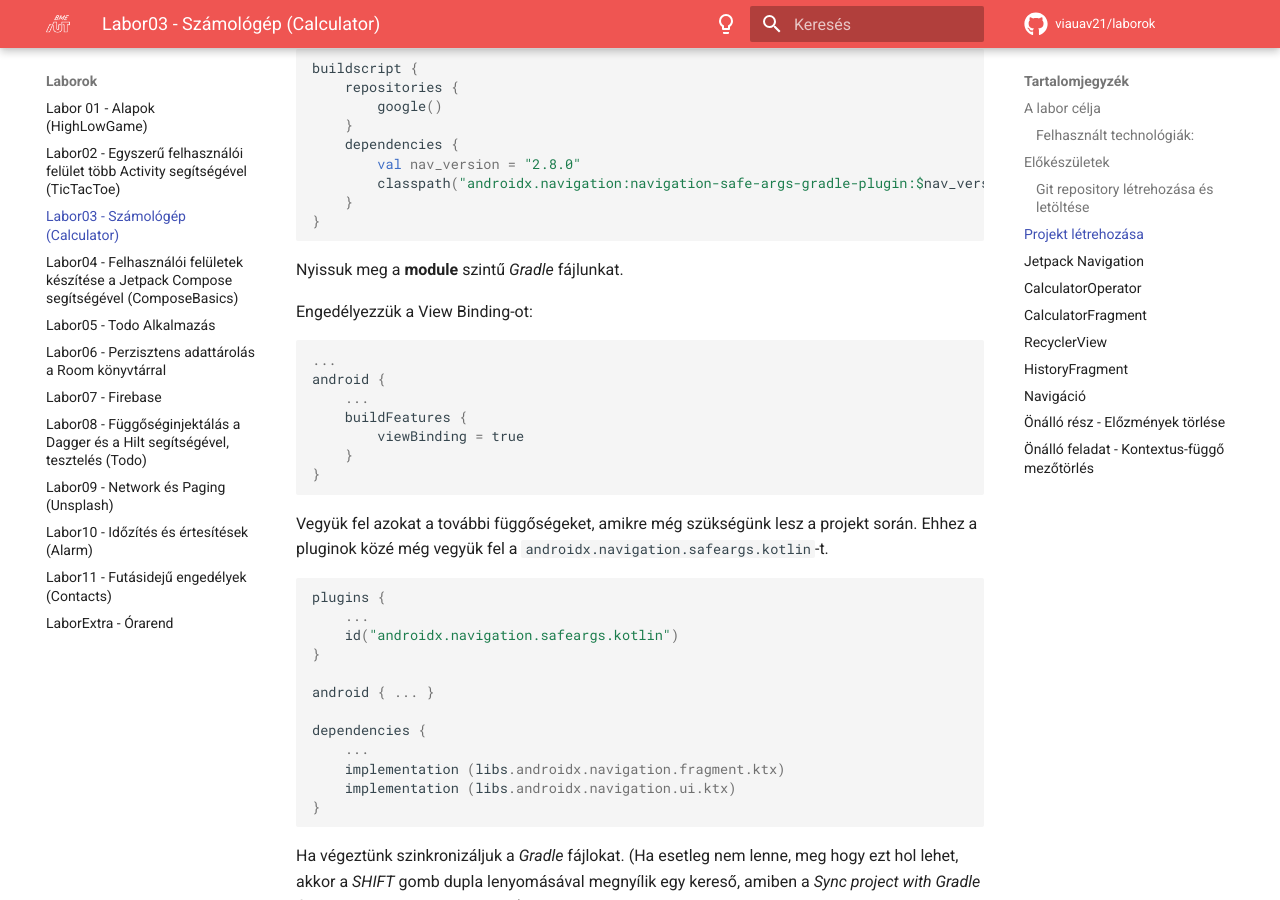
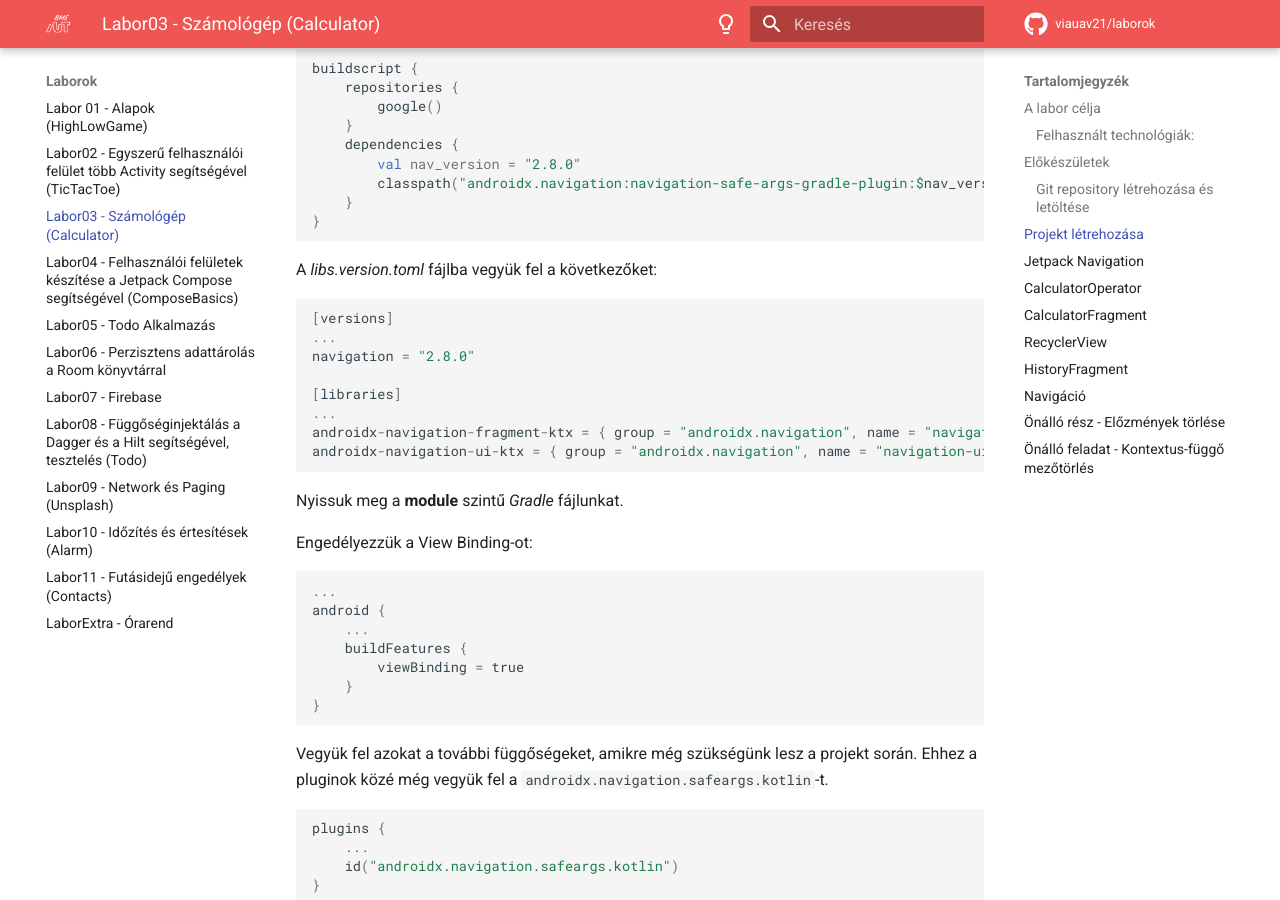
Before and after one commit to VIAUAV21/laborok, an MkDocs documentation site: the page built from docs/laborok/calculator/index.md, in a window 1280 px wide and 900 px high, scrolled down 2662 px. Built offline with MkDocs 1.6.1 and Material for MkDocs 9.7.7, drawn with Linux system fonts in a browser that asks for light colours; comment, search, counter and statistics services are not loaded.

Commit message:
Update index.md

````diff
--- a/docs/laborok/calculator/index.md
+++ b/docs/laborok/calculator/index.md
@@ -64,6 +64,20 @@ buildscript {
     }
 }
 ```
+
+A *libs.version.toml* fájlba vegyük fel a következőket:
+```groovy
+[versions]
+...
+navigation = "2.8.0"
+
+[libraries]
+...
+androidx-navigation-fragment-ktx = { group = "androidx.navigation", name = "navigation-fragment-ktx", version.ref = "navigation" }
+androidx-navigation-ui-ktx = { group = "androidx.navigation", name = "navigation-ui-ktx", version.ref = "navigation" }
+
+```
+
 
 Nyissuk meg a **module** szintű *Gradle* fájlunkat.
 
````
